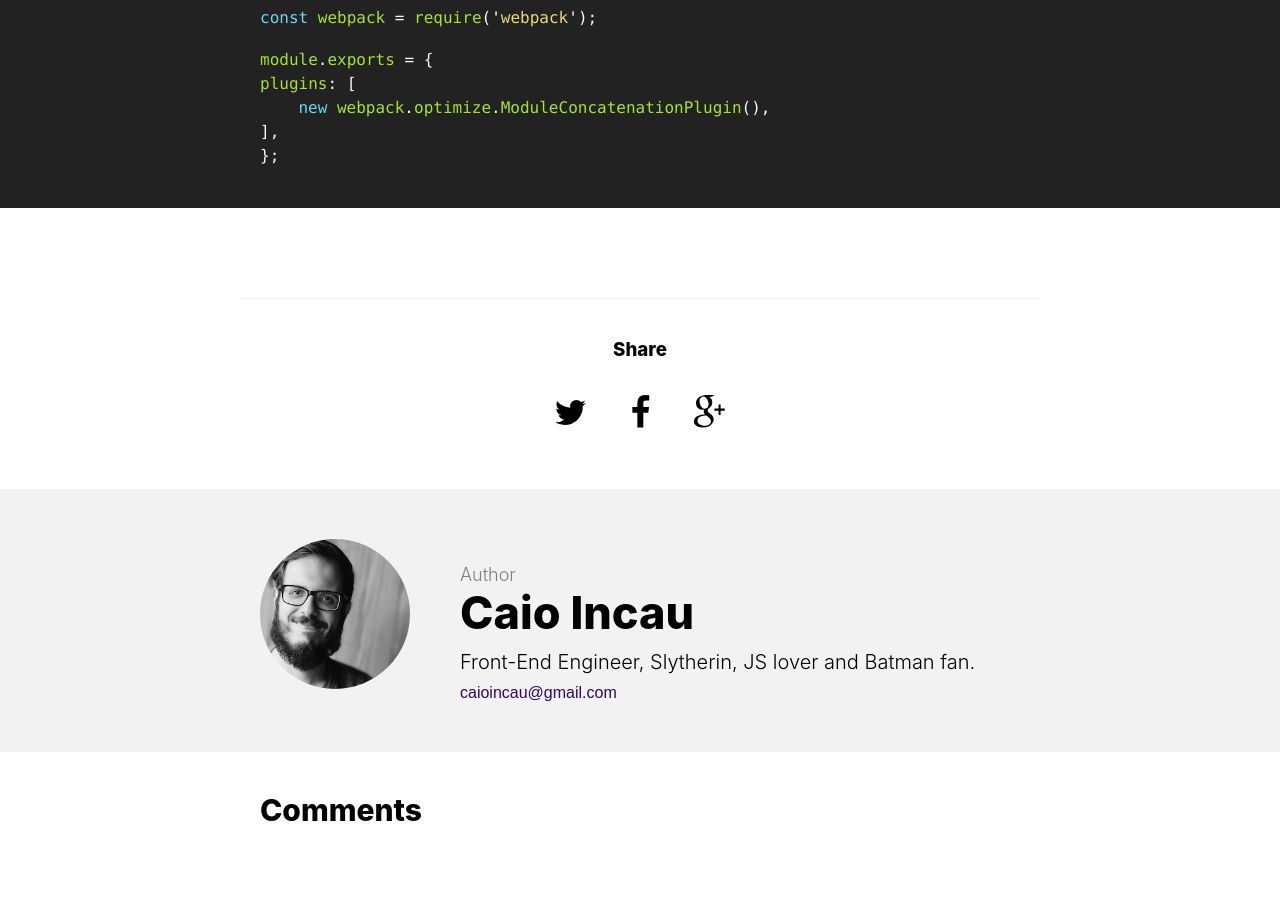
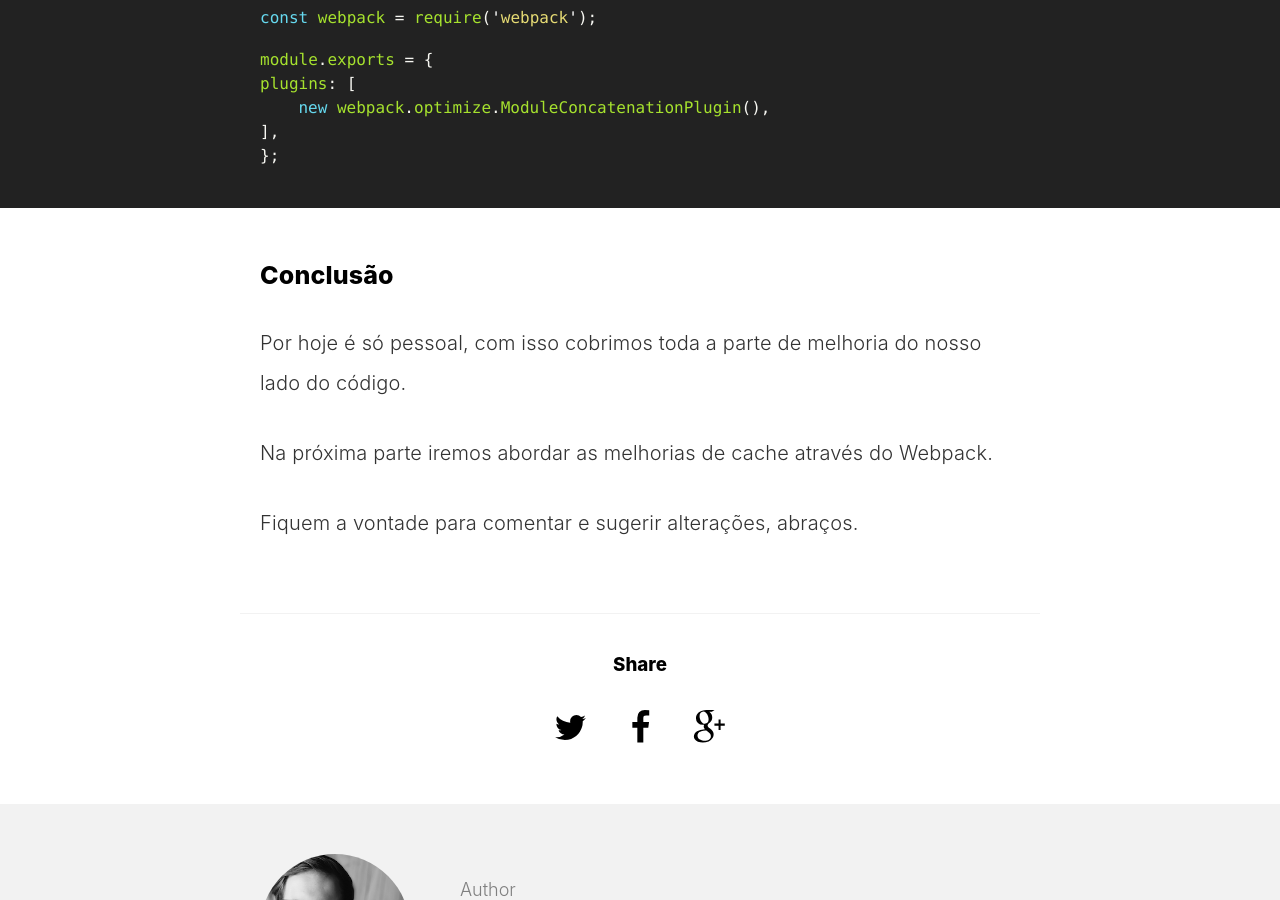
Before and after one commit to caioincau/caioincau.github.io, a Jekyll site: the page built from _posts/2018-04-01-performance-webpack-parte---1.md, in a window 1280 px wide and 900 px high, scrolled down 9927 px. Built offline with Jekyll 4.4.1, drawn with Linux system fonts in a browser that asks for light colours; comment, search, counter and statistics services are not loaded.

Commit message:
conclusion webpack post

```diff
--- a/_posts/2018-04-01-performance-webpack-parte---1.md
+++ b/_posts/2018-04-01-performance-webpack-parte---1.md
@@ -259,3 +259,11 @@ plugins: [
 ],
 };
 {% endhighlight %}
+
+### Conclusão
+
+Por hoje é só pessoal, com isso cobrimos toda a parte de melhoria do nosso lado do código.
+
+Na próxima parte iremos abordar as melhorias de cache através do Webpack.
+
+Fiquem a vontade para comentar e sugerir alterações, abraços.
```
Also changed, not shown: 4 other files.
